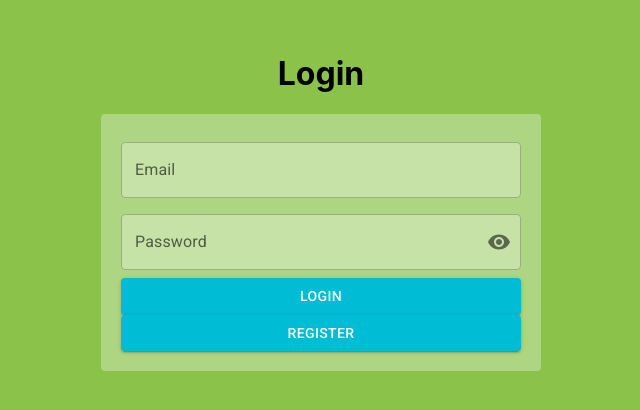
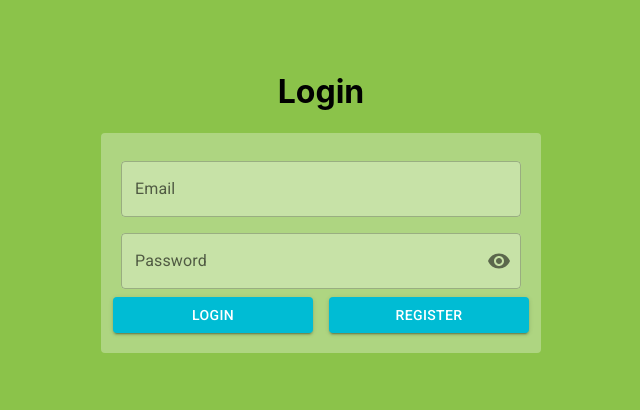
Before and after one commit to WebLabs-AB/MasterChooserApplication, a React (Create React App) app in the folder Frontend/masterfrontend/: page / in a window 1280 px wide. Shown: the part 198-608 px from the top of the page, without its empty margins (319-959 px from the left). Built offline with nearby package versions, Linux system fonts and the light colour scheme.

Commit message:
Made register button be next to login button.
See title.

```diff
--- a/Frontend/masterfrontend/src/Screens/LoginPage.tsx
+++ b/Frontend/masterfrontend/src/Screens/LoginPage.tsx
@@ -5,6 +5,7 @@ import FormControl from "@mui/material/FormControl";
 import InputLabel from "@mui/material/InputLabel";
 import Paper from "@mui/material/Paper";
 import Snackbar from "@mui/material/Snackbar";
+import Stack from "@mui/material/Stack";
 import { useState } from "react";
 import { useNavigate } from "react-router-dom";
 import { Colors } from "../Assets/Colors";
@@ -28,7 +29,7 @@ export const LoginPage: React.FC = () => {
     const emailFieldId = "outlined-email";
 
     let navigate = useNavigate();
-    const handleGoToRegister = () => navigate("register");
+    const handleGoToRegister = () => navigate("/register");
 
     const handleClose = () => {
         setOpen(false);
@@ -95,10 +96,11 @@ export const LoginPage: React.FC = () => {
                     />
                 </FormControl>
 
+                <Stack direction="row" spacing={2}>
                     <Button
                         onClick={loginUser}
                         variant="contained"
-                    sx={{'width': '80vw', 'maxWidth': '400px',
+                        sx={{'width': '80vw', 'maxWidth': '200px',
                         'backgroundColor': Colors.cyan,
                         ':hover': {backgroundColor: Colors.cyan}}}
                     >
@@ -108,12 +110,13 @@ export const LoginPage: React.FC = () => {
                     <Button
                         onClick={handleGoToRegister}
                         variant="contained"
-                    sx={{'width': '80vw', 'maxWidth': '400px',
+                        sx={{'width': '80vw', 'maxWidth': '200px',
                         'backgroundColor': Colors.cyan,
                         ':hover': {backgroundColor: Colors.cyan}}}
                     >
                         Register
                     </Button>
+                </Stack>
             </Paper>
         </Container>
     );
--- a/Frontend/masterfrontend/src/Screens/RegistrationPage.tsx
+++ b/Frontend/masterfrontend/src/Screens/RegistrationPage.tsx
@@ -1,5 +1,5 @@
 import { useEffect, useState } from 'react';
-import {Container, Paper, Button, FormHelperText, Snackbar, Alert} from '@mui/material';
+import {Container, Paper, Button, FormHelperText, Snackbar, Alert, Stack} from '@mui/material';
 import FormControl from '@mui/material/FormControl';
 import InputLabel from '@mui/material/InputLabel';
 import { useQuery, useLazyQuery } from '@apollo/client';
@@ -13,6 +13,7 @@ import { SNACKBAR_REGISTER_DUPLICATE_MSG, SNACKBAR_REGISTER_ERROR_MSG } from '..
 import { CHECK_IF_REGULAR_USER_EXISTS, GET_ALL_STARTING_YEARS, GET_ALL_UNIVERSITIES, GET_UNIVERSITY_EDUCATIONS } from '../gql/Query';
 import { educationJsonType, startingYearJsonType, universityJsonType } from '../Assets/Interfaces';
 import { useNewRegularUserMutation } from '../gql/RegUserMut';
+import { useNavigate } from 'react-router-dom';
 
 export const RegistrationPage: React.FC = () => {
 
@@ -120,6 +121,9 @@ export const RegistrationPage: React.FC = () => {
     const educationMenuId = "simple-education-id";
     const educationOutlinedLabel= "Education";
     const educationInputLabelId = "simple-education-inputlabel"
+
+    let navigate = useNavigate();
+    const handleGoToMainMenu = () => navigate("/");
 
     const handleClose = () => {
         setOpen(false);
@@ -261,15 +265,27 @@ export const RegistrationPage: React.FC = () => {
                 />
             </FormControl>
 
+            <Stack direction="row" spacing={2}>
                 <Button
                     onClick={registerUser}
                     variant="contained"
-                sx={{'width': '80vw', 'maxWidth': '400px',
+                    sx={{'width': '80vw', 'maxWidth': '200px',
                     'backgroundColor': Colors.cyan,
                     ':hover': {backgroundColor: Colors.cyan}}}
                 >
                     Register Account
                 </Button>
+
+                <Button
+                    onClick={handleGoToMainMenu}
+                    variant="contained"
+                    sx={{'width': '80vw', 'maxWidth': '200px',
+                    'backgroundColor': Colors.cyan,
+                    ':hover': {backgroundColor: Colors.cyan}}}
+                >
+                    Back
+                </Button>
+            </Stack>
         </Paper>
     </Container>
     );
```
Lines whose indentation alone changed are shown as unchanged.
